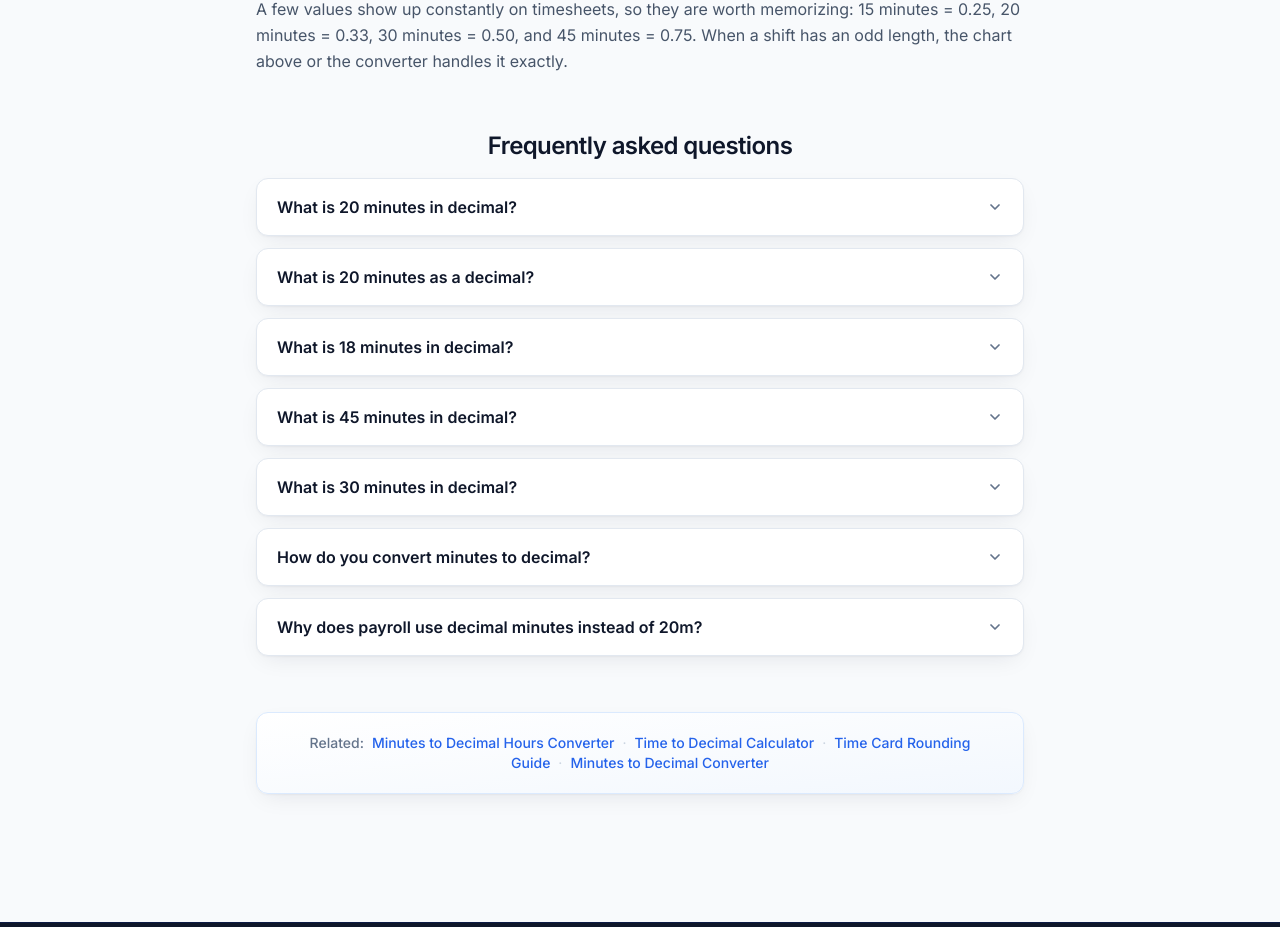
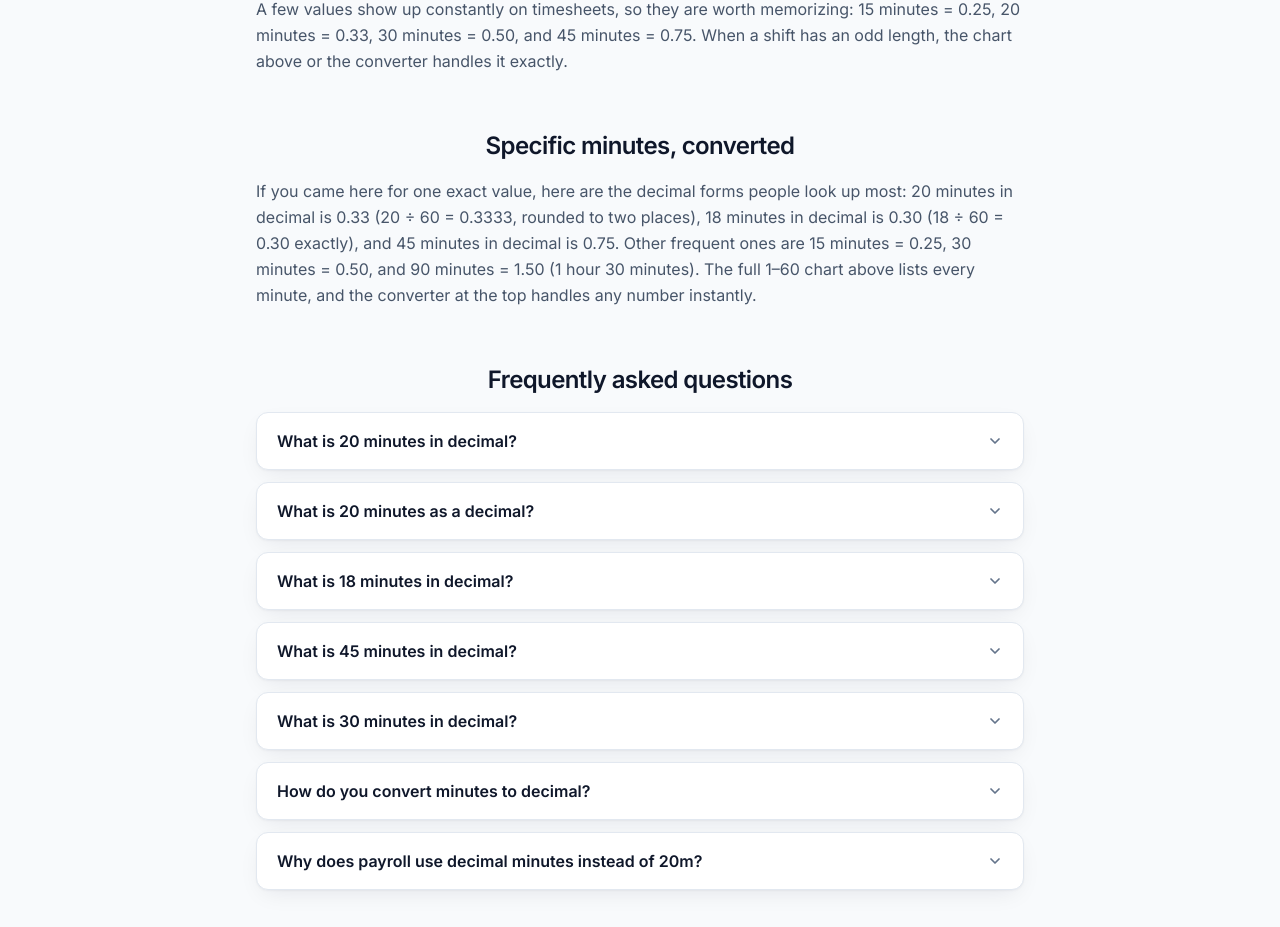
Before and after one commit to rainiee0716/minutestodecimal, a Next.js app: page /minutes-to-decimal-chart in a window 1280 px wide. Shown: the part 3514-4441 px from the top of the page. Built offline with nearby package versions, Linux system fonts and the light colour scheme; no server answers.

Commit message:
Add high-frequency keyword paragraph to chart page targeting 'X minutes in decimal' queries

```diff
--- a/app/minutes-to-decimal-chart/page.tsx
+++ b/app/minutes-to-decimal-chart/page.tsx
@@ -94,6 +94,17 @@ export default function Page() {
           </p>
         </ProseSection>
 
+        <ProseSection title="Specific minutes, converted">
+          <p>
+            If you came here for one exact value, here are the decimal forms people look up most:
+            20 minutes in decimal is 0.33 (20 ÷ 60 = 0.3333, rounded to two places), 18 minutes in
+            decimal is 0.30 (18 ÷ 60 = 0.30 exactly), and 45 minutes in decimal is 0.75. Other
+            frequent ones are 15 minutes = 0.25, 30 minutes = 0.50, and 90 minutes = 1.50 (1 hour 30
+            minutes). The full 1–60 chart above lists every minute, and the converter at the top
+            handles any number instantly.
+          </p>
+        </ProseSection>
+
         <FAQList items={faq} />
 
         <RelatedLinks
```
